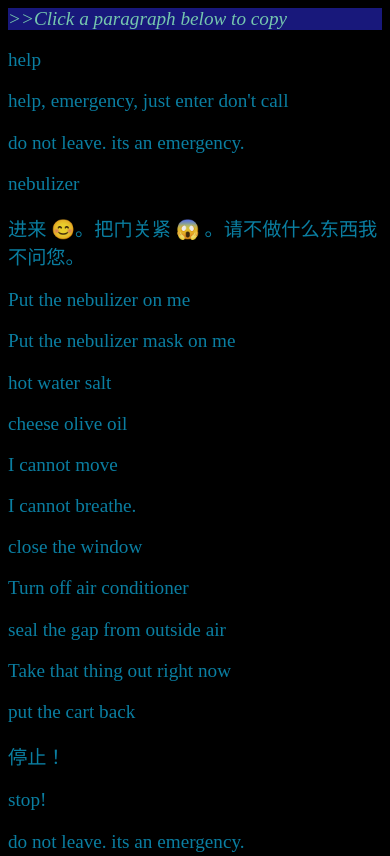
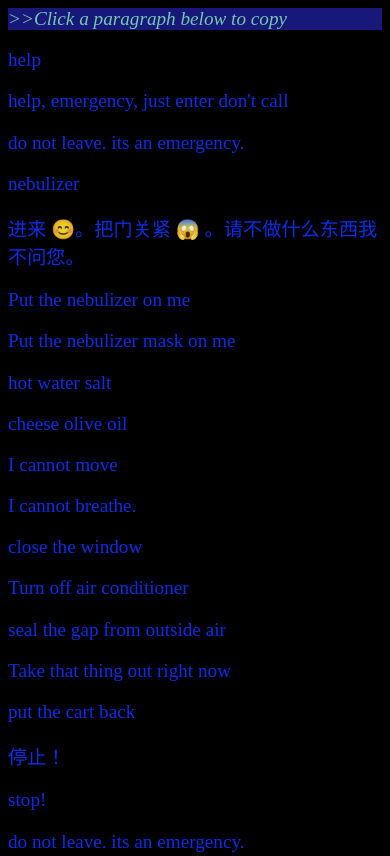
Before and after one commit to lunajelly/ezcp, a plain HTML site: page quikdecl.html in a window 390 px wide. Shown: the top 856 px of the page. Drawn offline with Linux system fonts and the light colour scheme.

Commit message:
quickdecl mobile font-size

```diff
--- a/quikdecl.html
+++ b/quikdecl.html
@@ -30,7 +30,7 @@
 			background-color: black;
 /*			color: white;*/
 /*			white-space: normal;*/
-			color: #ff49b9;
+			color: #000000;
 
 		}
 		body {
@@ -57,11 +57,11 @@
 		@media (width <=700px) {
 			html{
 				background-color: black; /* for bg color on phone */
-				color: rgba(11, 137, 175, 0.92);
+				color: rgba(12, 49, 250, 0.92);
 			}
 
 			body {
-				font-size: 1.2em;
+				font-size: 120%;
 /*				font-size: large;  */
 /*				if i don't define 2x,renders tiny */
 				word-break: normal;
```
